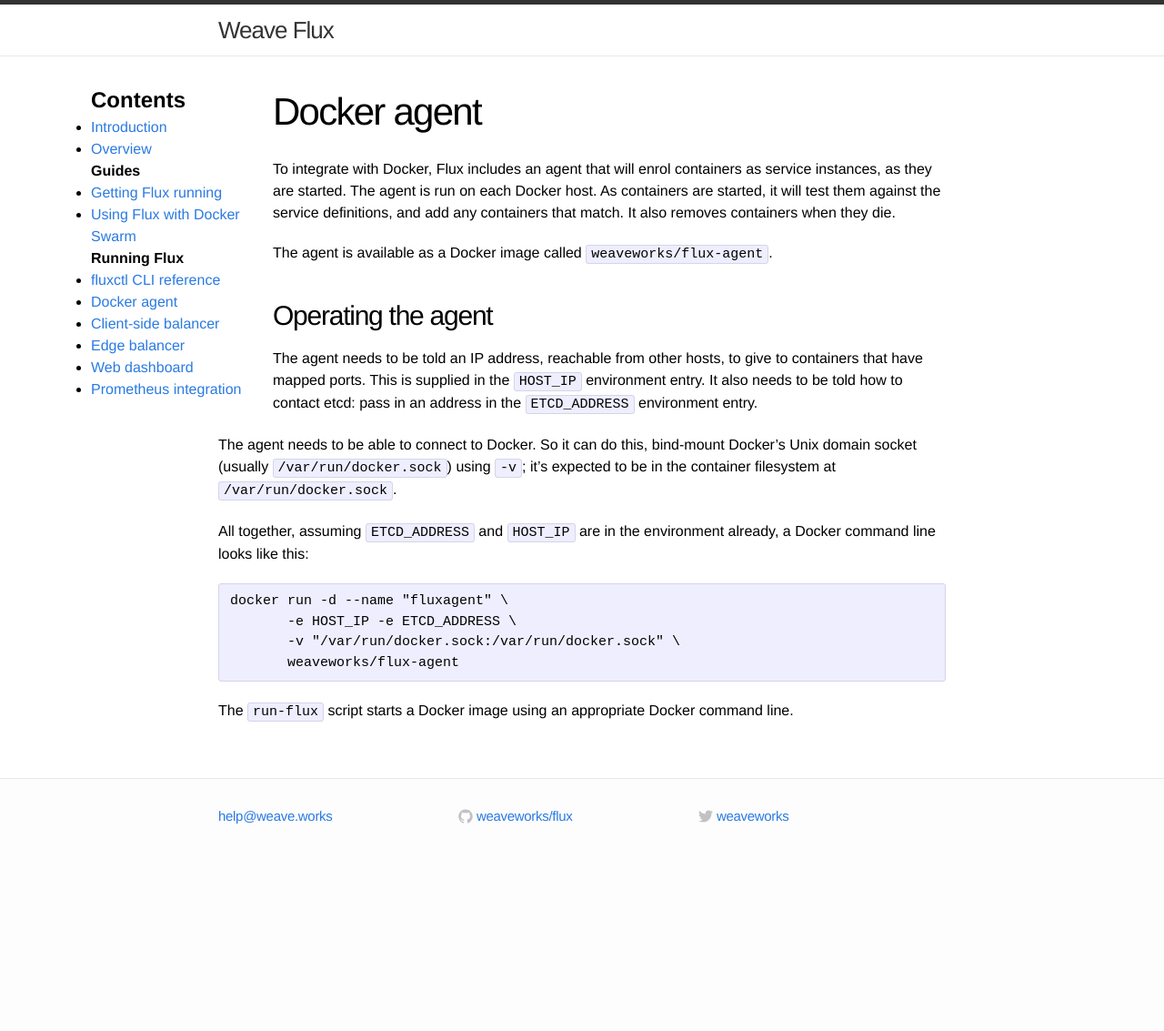
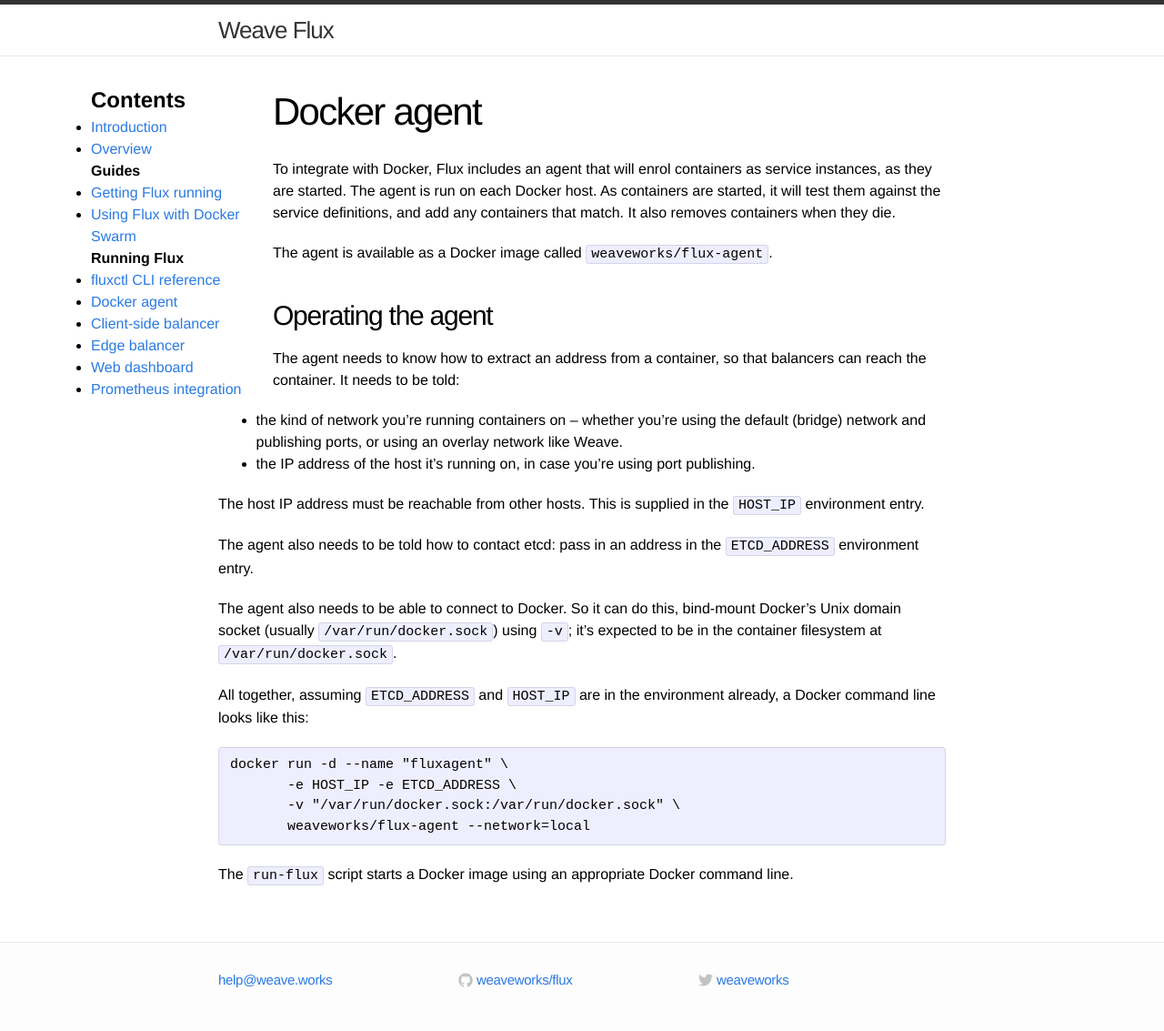
Before and after one commit to weaveworks-experiments/flux-classic, a Jekyll site: the page built from site/agent.md, in a window 1280 px wide. Shown: the whole page at 91% size. Built offline with Jekyll 4.4.1, drawn with Linux system fonts in a browser that asks for light colours; before the commit the page ends 953 px from its top, so only the background shows below that.

Commit message:
First pass at new port rules
 - an agent now gets told the network "type" (local e.g., bridge, or
   global e.g, overlay)
 - no port-mapped or port-fixed
 - a service can be told an instance port, but otherwise instances
   will get the same port as was given in the service address
   - no service address is not currently accounted for -- perhaps it
     should bork?
 - update getstarted.md to match

````diff
--- a/site/agent.md
+++ b/site/agent.md
@@ -13,13 +13,23 @@
 
 ## Operating the agent
 
-The agent needs to be told an IP address, reachable from other hosts,
-to give to containers that have mapped ports. This is supplied in the
-`HOST_IP` environment entry. It also needs to be told how to contact
-etcd: pass in an address in the `ETCD_ADDRESS` environment entry.
+The agent needs to know how to extract an address from a container, so
+that balancers can reach the container. It needs to be told:
 
-The agent needs to be able to connect to Docker. So it can do this,
-bind-mount Docker's Unix domain socket (usually
+ - the kind of network you're running containers on -- whether you're
+   using the default (bridge) network and publishing ports, or using
+   an overlay network like Weave.
+ - the IP address of the host it's running on, in case you're using
+   port publishing.
+
+The host IP address must be reachable from other hosts. This is
+supplied in the `HOST_IP` environment entry.
+
+The agent also needs to be told how to contact etcd: pass in an
+address in the `ETCD_ADDRESS` environment entry.
+
+The agent also needs to be able to connect to Docker. So it can do
+this, bind-mount Docker's Unix domain socket (usually
 `/var/run/docker.sock`) using `-v`; it's expected to be in the
 container filesystem at `/var/run/docker.sock`.
 
@@ -30,7 +40,7 @@
 docker run -d --name "fluxagent" \
        -e HOST_IP -e ETCD_ADDRESS \
        -v "/var/run/docker.sock:/var/run/docker.sock" \
-       weaveworks/flux-agent
+       weaveworks/flux-agent --network=local
 ```
 
 The `run-flux` script starts a Docker image using an appropriate
````
Also changed, not shown: site/fluxctl.md (+3 -21 lines), site/getstarted.md (+3 -2 lines), 5 other files.
